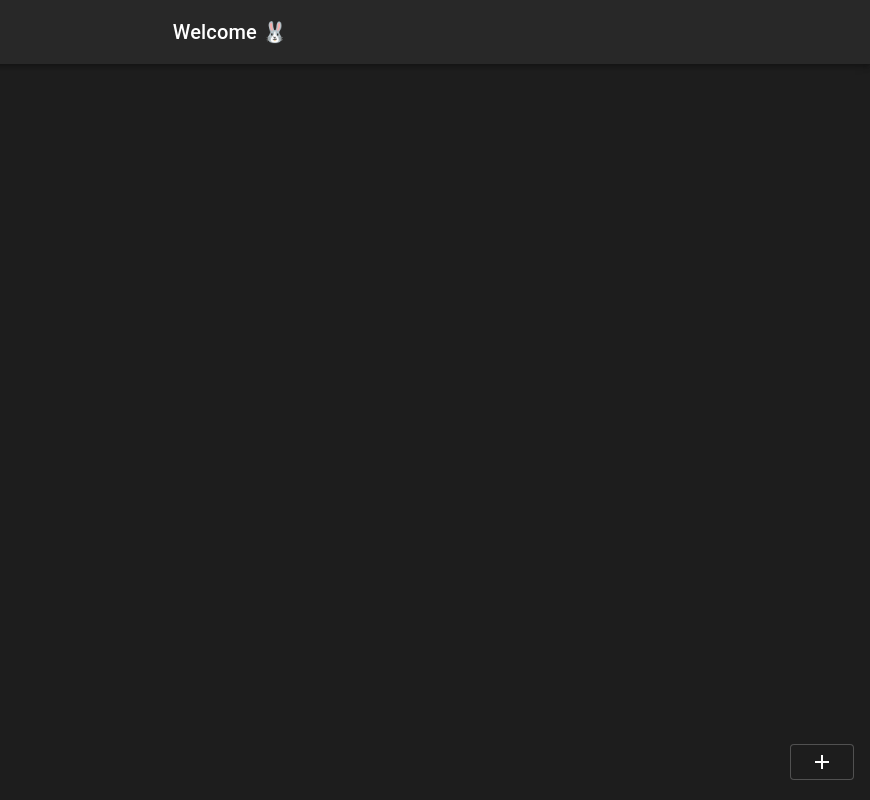
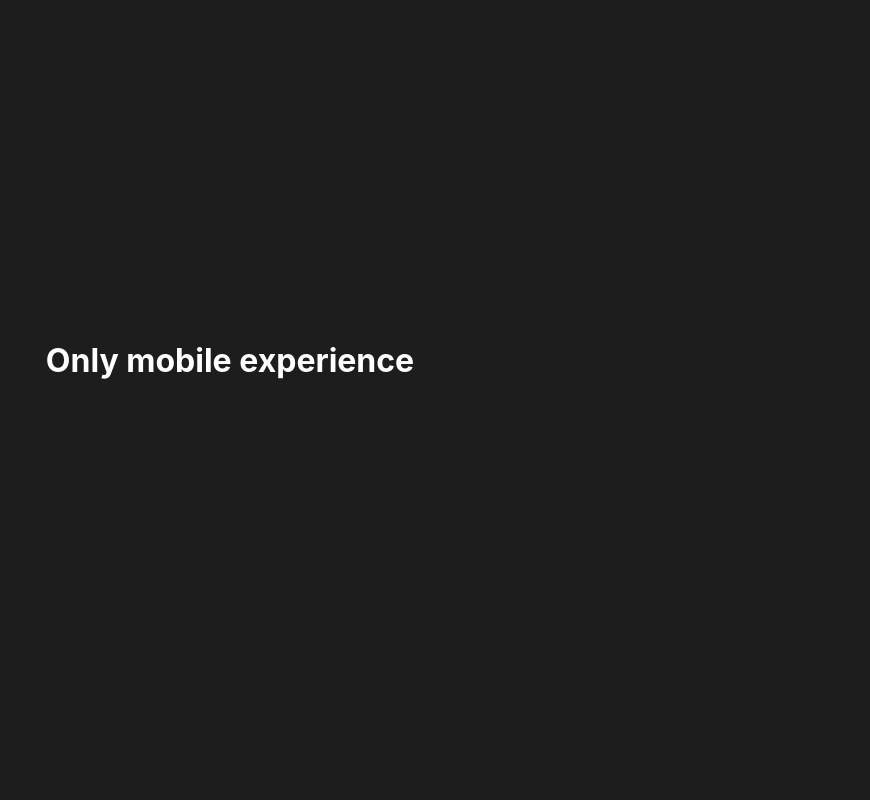
Before and after one commit to mvximenko/youdo, a React (Create React App) app: page / in a window 1280 px wide. Shown: the whole page, without its empty margins (410-1280 px from the left). Built offline with nearby package versions, Linux system fonts and the light colour scheme.

Commit message:
Add NotMobile

```diff
--- a/src/App.js
+++ b/src/App.js
@@ -1,16 +1,20 @@
-import React, { useMemo } from 'react';
+import { useMemo } from 'react';
 import { Switch, Route } from 'react-router-dom';
-import { createMuiTheme, ThemeProvider } from '@material-ui/core/styles';
+import { createTheme, ThemeProvider } from '@material-ui/core/styles';
+import useWindowDimensions from './hooks/useWindowDimensions';
 import useLocalStorage from './hooks/useLocalStorage';
 import Home from './components/Home';
 import Graph from './components/Graph';
+import NotMobile from './components/NotMobile';
 import './App.css';
 
 function App() {
   const [state, setState] = useLocalStorage('state', []);
+  const { width } = useWindowDimensions();
+
   const theme = useMemo(
     () =>
-      createMuiTheme({
+      createTheme({
         palette: {
           type: 'dark',
         },
@@ -19,6 +23,10 @@ function App() {
   );
 
   return (
+    <>
+      {width > 600 ? (
+        <NotMobile />
+      ) : (
         <ThemeProvider theme={theme}>
           <Switch>
             <Route exact path='/'>
@@ -29,6 +37,8 @@ function App() {
             </Route>
           </Switch>
         </ThemeProvider>
+      )}
+    </>
   );
 }
 
--- a/src/components/Graph.js
+++ b/src/components/Graph.js
@@ -1,4 +1,4 @@
-import React, { useState, useEffect } from 'react';
+import { useState, useEffect } from 'react';
 import { useParams } from 'react-router-dom';
 import { makeStyles } from '@material-ui/core/styles';
 import Dialog from '@material-ui/core/Dialog';
--- a/src/components/Header.js
+++ b/src/components/Header.js
@@ -1,4 +1,4 @@
-import React, { useState, useMemo } from 'react';
+import { useState, useMemo } from 'react';
 import { makeStyles } from '@material-ui/core/styles';
 import AppBar from '@material-ui/core/AppBar';
 import Toolbar from '@material-ui/core/Toolbar';
--- a/src/components/Home.js
+++ b/src/components/Home.js
@@ -1,4 +1,4 @@
-import React, { useState } from 'react';
+import { useState } from 'react';
 import { makeStyles, withStyles } from '@material-ui/core/styles';
 import List from '@material-ui/core/List';
 import Item from './Item';
--- a/src/components/Item.js
+++ b/src/components/Item.js
@@ -1,4 +1,4 @@
-import React, { useState } from 'react';
+import { useState } from 'react';
 import { Link } from 'react-router-dom';
 import { makeStyles } from '@material-ui/core/styles';
 import ListItem from '@material-ui/core/ListItem';
--- /dev/null
+++ b/src/components/NotMobile.js
@@ -0,0 +1,23 @@
+import { makeStyles } from '@material-ui/core/styles';
+
+const useStyles = makeStyles({
+  container: {
+    width: '100%',
+    display: 'flex',
+    position: 'absolute',
+    top: '40%',
+    justifyContent: 'center',
+  },
+});
+
+const NotMobile = () => {
+  const classes = useStyles();
+
+  return (
+    <div className={classes.container}>
+      <h1>Only mobile experience</h1>
+    </div>
+  );
+};
+
+export default NotMobile;
--- /dev/null
+++ b/src/hooks/useWindowDimensions.js
@@ -0,0 +1,23 @@
+import { useState, useEffect } from 'react';
+
+function getWindowDimensions() {
+  const { innerWidth: width, innerHeight: height } = window;
+  return { width, height };
+}
+
+export default function useWindowDimensions() {
+  const [windowDimensions, setWindowDimensions] = useState(
+    getWindowDimensions()
+  );
+
+  useEffect(() => {
+    function handleResize() {
+      setWindowDimensions(getWindowDimensions());
+    }
+
+    window.addEventListener('resize', handleResize);
+    return () => window.removeEventListener('resize', handleResize);
+  }, []);
+
+  return windowDimensions;
+}
```
Also changed, not shown: package.json (+5 -5 lines), 1 other file (tests, documents, lock files or other folders). Lines whose indentation alone changed are shown as unchanged.
